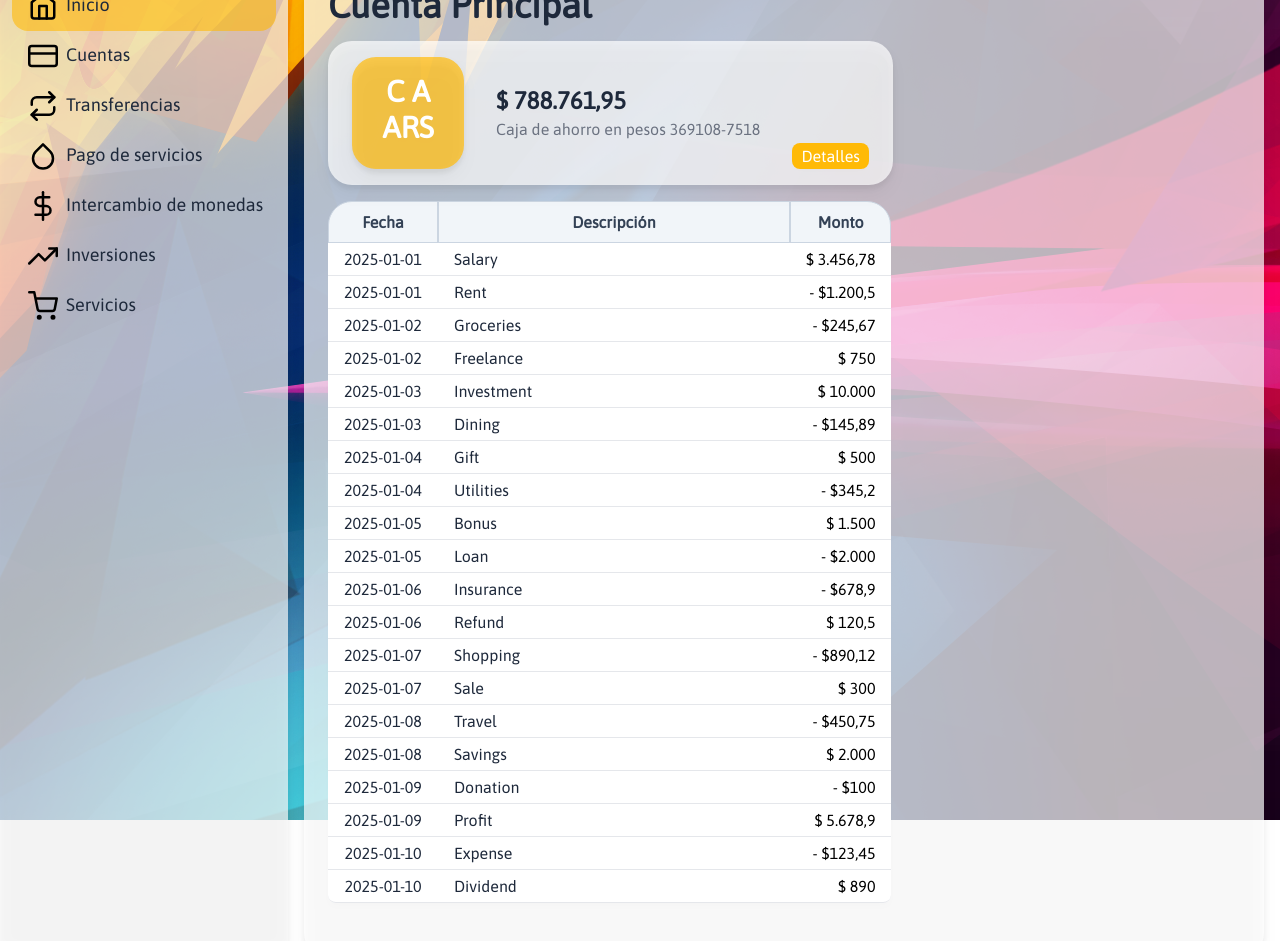
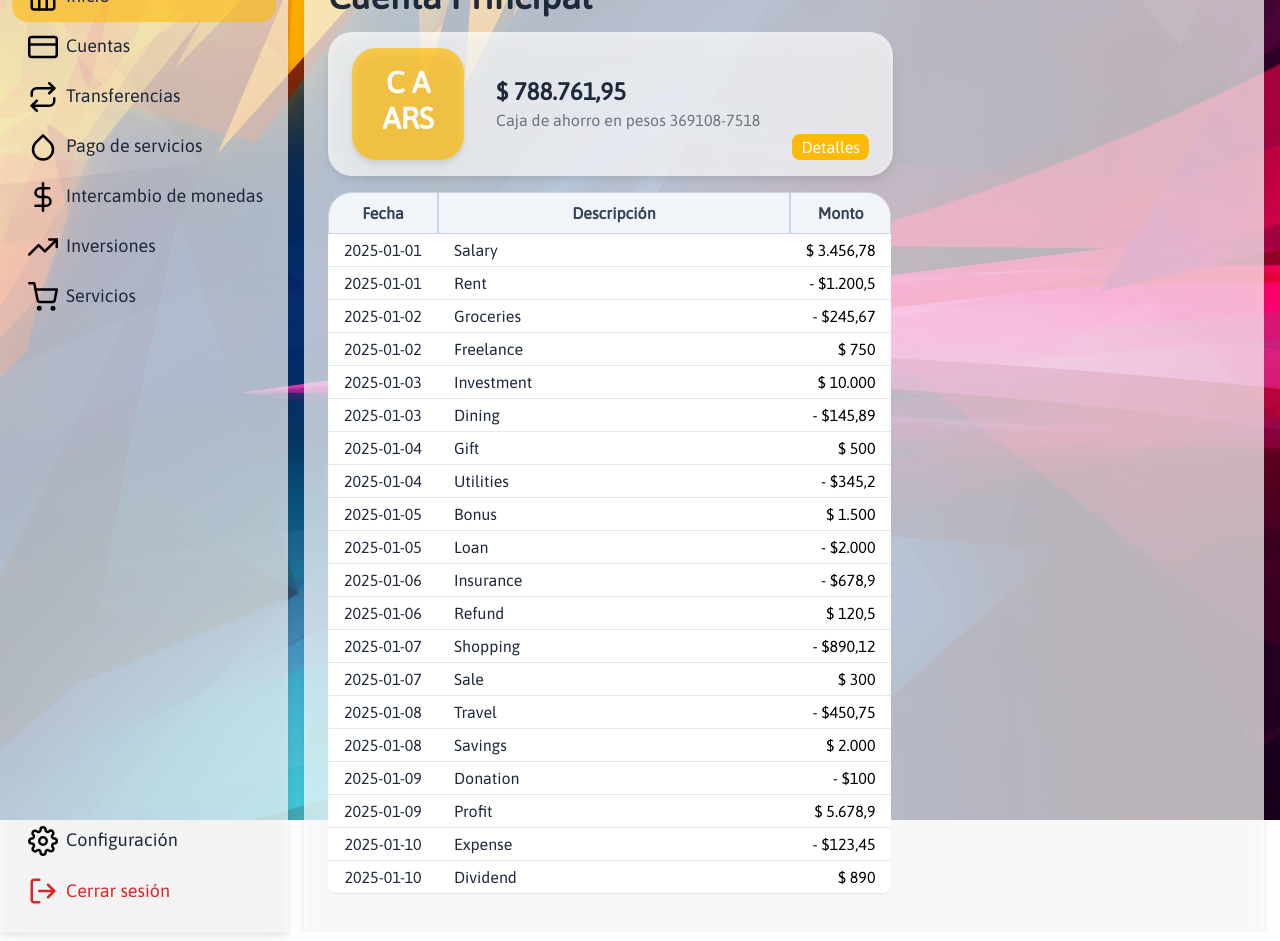
Before and after one commit to IvanHaag/wissen, a React (Vite) app: page / in a window 1280 px wide. Shown: the part 120-1061 px from the top of the page. Built offline with nearby package versions, Linux system fonts and the light colour scheme.

Commit message:
fix: layout overflow WIP

```diff
--- a/src/common/Card/RouteCard.tsx
+++ b/src/common/Card/RouteCard.tsx
@@ -15,7 +15,7 @@ export const RouteCard = ({
   return (
     <div
       className={`p-6 py-4 my-4 bg-white rounded-3xl bg-opacity-70 drop-shadow-lg ${
-        fullSize ? 'w-full h-full mx-4' : 'w-auto h-auto'
+        fullSize ? 'w-full h-full mx-4' : 'w-auto'
       } ${className || ''}`}
     >
       {children}
--- a/src/common/Table/Table.tsx
+++ b/src/common/Table/Table.tsx
@@ -107,7 +107,7 @@ export const Table = <DataType,>(props: TableProps<DataType>) => {
   }
 
   return (
-    <div className="w-full overflow-auto">
+    <div className="w-full overflow-x-auto">
       <div className="table">
         <table className="border-separate border-spacing-0">
           <thead className="box-shadow-sm">
--- a/src/index.scss
+++ b/src/index.scss
@@ -3,8 +3,12 @@
 @tailwind utilities;
 @import '@fontsource/asap';
 
+$success-color: #12b21a;
+$danger-color: #d51010;
+
 html,
-body {
+body,
+#root {
   height: 100%;
   width: 100%;
   margin: 0;
--- a/src/layout/Header/Header.tsx
+++ b/src/layout/Header/Header.tsx
@@ -2,8 +2,8 @@ import Logo from '@/assets/images/smallExtendedLogo2.webp'
 
 export const Header = () => {
   return (
-    <div className="relative z-10 w-full pl-4 bg-primary-50 drop-shadow-lg">
-      <div className="">
+    <div className="z-10 flex w-full pl-4 flex-0 bg-primary-50 drop-shadow-lg">
+      <div className="flex items-center h-16">
         <img src={Logo} alt="Logo" />
       </div>
     </div>
--- a/src/layout/Layout.tsx
+++ b/src/layout/Layout.tsx
@@ -1,19 +1,28 @@
-import { cx } from 'class-variance-authority'
 import { Sidebar } from './Sidebar/Sidebar'
 import { Header } from './Header/Header'
-import Background from '@/assets/images/background.webp'
 import { Outlet } from 'react-router-dom'
 
 export const Layout = () => {
   return (
     <div className="flex flex-col h-screen">
       <Header />
-      <div className="flex flex-1">
+      <div className="flex flex-1 ">
         <Sidebar />
-        <div className="flex flex-1 overflow-hidden">
+        <div className="flex flex-1 overflow-auto">
           <Outlet />
         </div>
       </div>
     </div>
+    // <div className="flex flex-col h-screen">
+    //   <div className="flex bg-red-500 h-52 flex-0">putas</div>
+    //   <div className="flex flex-1">
+    //     <div className="bg-green-500 w-52">
+    //       <div className="flex self-end">side</div>
+    //     </div>
+    //     <div className="flex justify-center flex-1 overflow-auto bg-blue-500">
+    //       <div className="bg-yellow-500 h-[1500px]">out</div>
+    //     </div>
+    //   </div>
+    // </div>
   )
 }
--- a/src/layout/Routes/allRoutes.tsx
+++ b/src/layout/Routes/allRoutes.tsx
@@ -5,6 +5,7 @@ import {
   Droplet,
   Home,
   Repeat,
+  Settings,
   ShoppingCart,
   TrendingUp,
 } from 'react-feather'
@@ -97,4 +98,12 @@ export const allRoutes: Route[] = [
       title: 'Servicios',
     },
   },
+  {
+    path: ROUTE_PATHS.SETTINGS,
+    component: <></>,
+    sidebar: {
+      icon: <Settings size={30} />,
+      title: 'Configuración',
+    },
+  },
 ]
--- a/src/layout/Sidebar/Sidebar.tsx
+++ b/src/layout/Sidebar/Sidebar.tsx
@@ -4,19 +4,27 @@ import { SidebarContext } from './SidebarProvider'
 import { NavLink } from 'react-router-dom'
 import { cx } from 'class-variance-authority'
 import { Text } from '@/common/Text/Text'
+import { LogOut } from 'react-feather'
+import { ROUTE_PATHS } from '../const'
 
 export const Sidebar = () => {
   const { sidebarOpen, setSidebarOpen, layout } = useContext(SidebarContext)
 
-  const filteredRoutes = allRoutes.filter((route) => route.sidebar)
+  const filteredRoutes = allRoutes.filter(
+    (route) => route.sidebar && route.path !== ROUTE_PATHS.SETTINGS
+  )
+  const settingsRoute = allRoutes.find(
+    (route) => route.sidebar && route.path === ROUTE_PATHS.SETTINGS
+  )
 
   return (
     //ADJUST "Z" FOR SIDEBAR
     <div
       className={cx(
-        'h-full w-72 bg-primary-50 z-0 px-3 pb-4 pt-7 drop-shadow-lg bg-opacity-70'
+        'h-full w-72 bg-primary-50 z-0 px-3 pb-4 pt-7 drop-shadow-lg bg-opacity-70 flex flex-col flex-0 overflow-hidden '
       )}
     >
+      <div className="flex flex-col flex-1 ">
         {filteredRoutes.map((route) => {
           if (!route.sidebar) return null
           return (
@@ -33,6 +41,29 @@ export const Sidebar = () => {
           )
         })}
       </div>
+      {/* Settings item at the bottom */}
+      <div className="mt-auto">
+        {settingsRoute?.sidebar && (
+          <SidebarNavLink
+            path={`nav-link-${settingsRoute.path}`}
+            title={settingsRoute.sidebar.title}
+            icon={settingsRoute.sidebar.icon}
+            specialIcon={settingsRoute.sidebar.specialIcon}
+            setSidebarOpen={() => {
+              setSidebarOpen(!sidebarOpen)
+            }}
+          />
+        )}
+      </div>
+      <div className="flex flex-row pl-4 h-[50px] items-center text-red-600">
+        <div className="pr-2">
+          <LogOut size={30} />
+        </div>
+        <Text size={'lg'} color={'danger'}>
+          Cerrar sesión
+        </Text>
+      </div>
+    </div>
   )
 }
 
@@ -42,22 +73,23 @@ const SidebarNavLink = ({
   icon,
   specialIcon,
   setSidebarOpen,
+  specialClass,
 }: {
   path: string
   title: string
   icon: React.ReactNode
   specialIcon?: boolean
+  specialClass?: string
   setSidebarOpen: () => void
 }) => {
-  console.log('NavLink Path:', path)
-  console.log('Current Route:', window.location.pathname)
   return (
     <NavLink
       className={({ isActive }) =>
         cx(
           'flex flex-row flex-nowrap h-[50px] items-center',
           'pl-4 w-2xs rounded-2xl bg-opacity-60 hover:bg-primary-200',
-          isActive ? 'bg-primary-500' : ''
+          isActive ? 'bg-primary-500' : '',
+          specialClass
         )
       }
       to={path}
--- a/src/layout/const.ts
+++ b/src/layout/const.ts
@@ -6,4 +6,5 @@ export enum ROUTE_PATHS {
   CURRENCY_EXCHANGE = '/intercambio_de_monedas',
   INVESTMENTS = '/inversiones',
   SERVICES = '/servicios',
+  SETTINGS = '/configuracion',
 }
--- a/src/screens/root/Dashboard.tsx
+++ b/src/screens/root/Dashboard.tsx
@@ -85,11 +85,13 @@ export const Dashboard = () => {
               </Button>
             </div>
           </RouteCard>
-          <Table
-            data={transactions || []}
-            columns={getColumns()}
-            emptyDataText="No hay transacciones en esta cuenta"
-          />
+          <div>
+            <Table
+              data={transactions || []}
+              columns={getColumns()}
+              emptyDataText="No hay transacciones en esta cuenta"
+            />
+          </div>
         </div>
       </div>
     </RouteCard>
```
Lines whose indentation alone changed are shown as unchanged.
